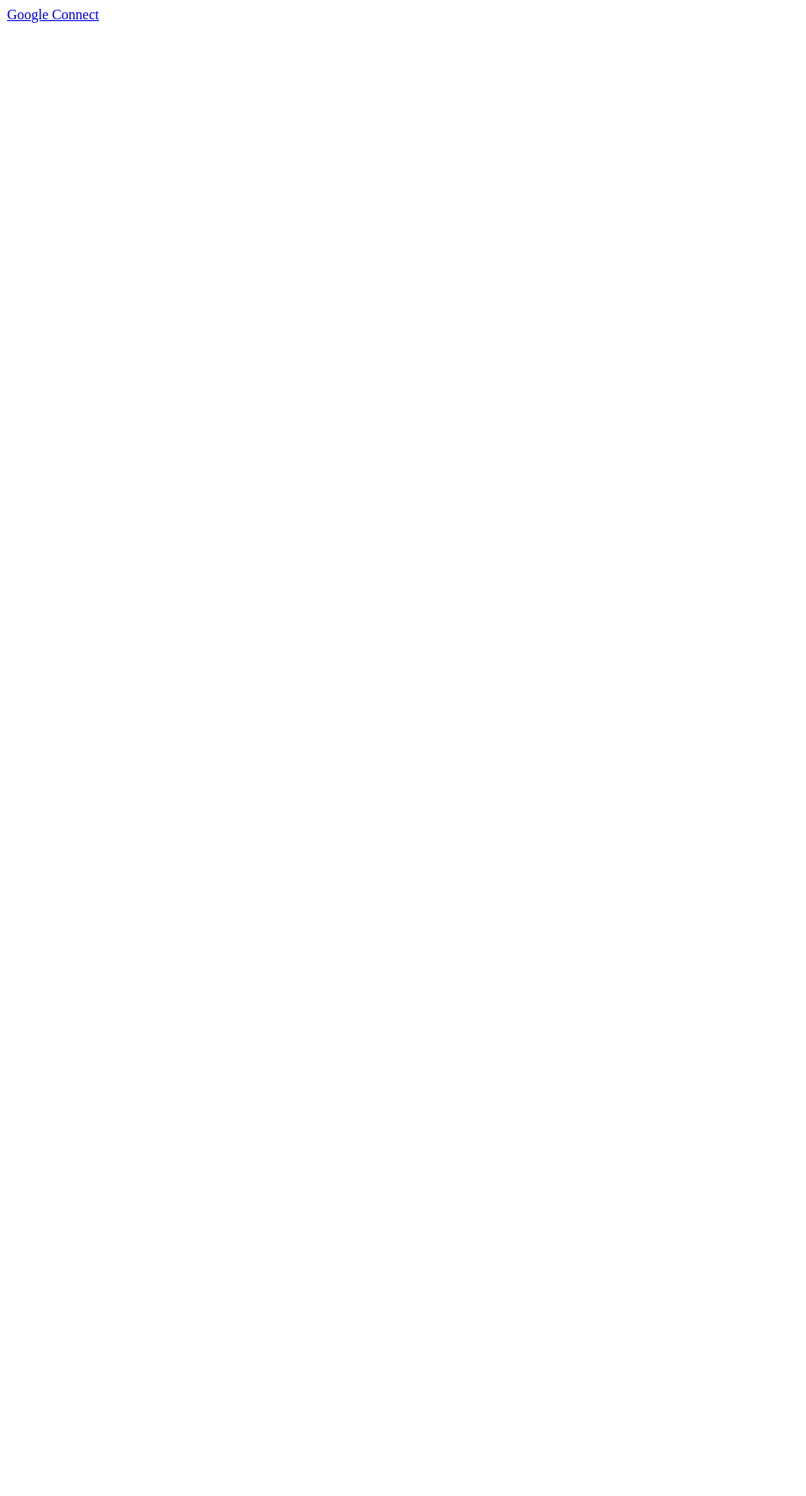
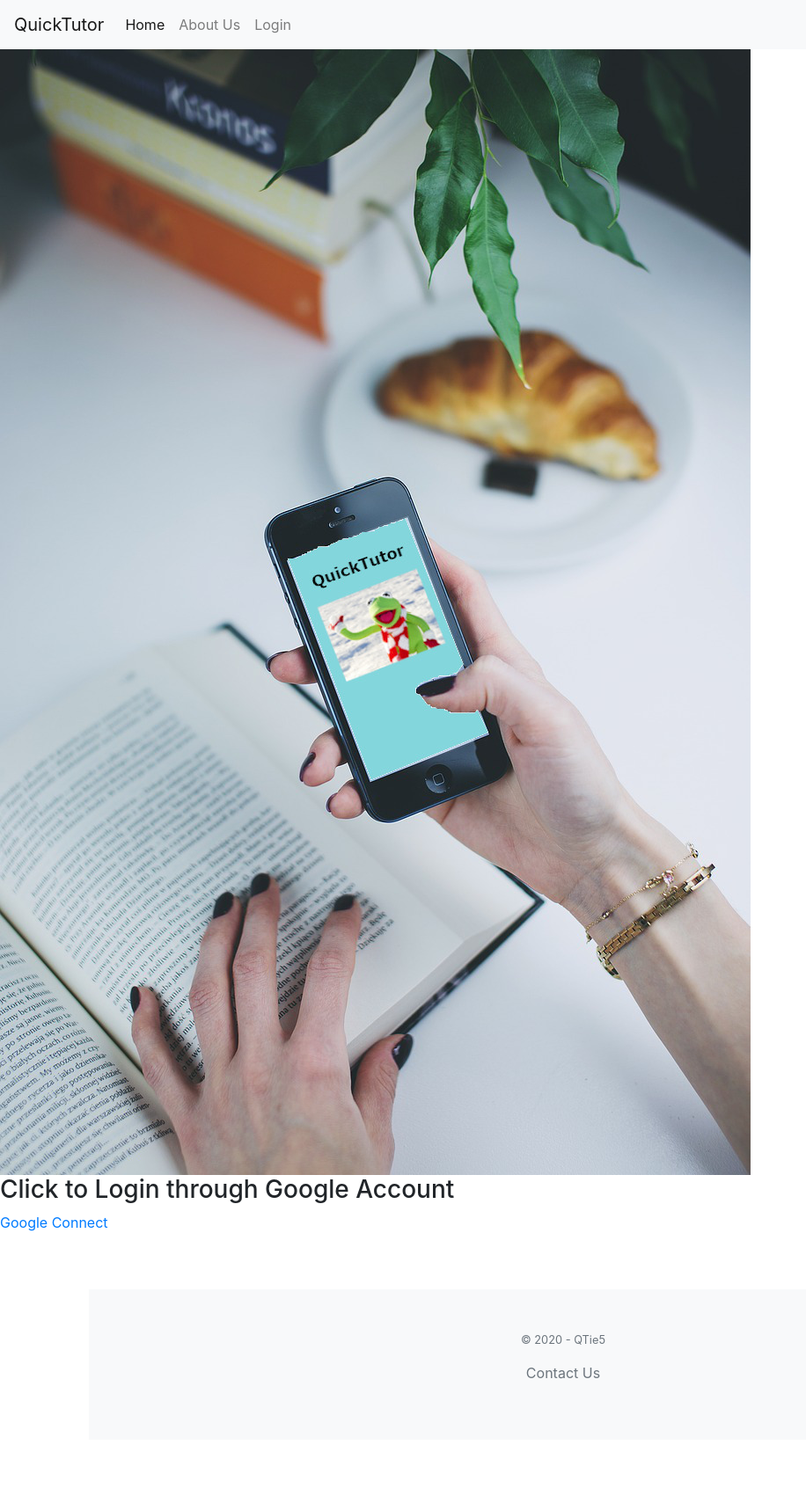
Before and after one commit to jam3gw/QuickTutorApp, a Django app: page /login/ in a window 1280 px wide. Before the commit the part shown is almost empty. Shown: the whole page at 88% size, without its empty margins (0-916 px from the left). Before the commit the page ends 26 px from the top, so only its background shows below. Run offline with Django 3.2, Linux system fonts and the light colour scheme; some libraries are stand-ins or nearby versions.

Commit message:
Changed login page front-end

```diff
--- /dev/null
+++ b/QuickTutor/templates/login/loginPage.css
@@ -0,0 +1,6 @@
+img.qt-logo {
+    display: block;
+    margin-left: auto;
+    margin-right: auto;
+    width: 50%;
+}
--- a/QuickTutor/templates/login/loginPage.html
+++ b/QuickTutor/templates/login/loginPage.html
@@ -1,11 +1,52 @@
 {% load socialaccount %}
 {% providers_media_js %}
-<html>
+{% load static %}
+
+<nav class="navbar navbar-expand-lg navbar-light bg-light">
+    <a class="navbar-brand" href="/">QuickTutor</a>
+    <button class="navbar-toggler" type="button" data-toggle="collapse" data-target="#navbarSupportedContent" aria-controls="navbarSupportedContent" aria-expanded="false" aria-label="Toggle navigation">
+      <span class="navbar-toggler-icon"></span>
+    </button>
+
+    <div class="collapse navbar-collapse" id="navbarSupportedContent">
+      <ul class="navbar-nav mr-auto">
+        <li class="nav-item active">
+          <a class="nav-link" href="/">Home<span class="sr-only">(current)</span></a>
+        </li>
+        <li class="nav-item">
+          <a class="nav-link" href="/aboutus/">About Us</a>
+        </li>
+        <li class="nav-item">
+            <a class="nav-link" href="/login/">Login</a>
+        </li>
+      </ul>
+    </div>
+  </nav>
+
+  <link rel="stylesheet" href="https://stackpath.bootstrapcdn.com/bootstrap/4.4.1/css/bootstrap.min.css" integrity="sha384-Vkoo8x4CGsO3+Hhxv8T/Q5PaXtkKtu6ug5TOeNV6gBiFeWPGFN9MuhOf23Q9Ifjh" crossorigin="anonymous">
+  <link rel="stylesheet" href="{% static 'static/loginPage.css' %}">
+
+  <html>
     <head>
         <title>Google Registration</title>
     </head>
     <body>
-        <a href="{% provider_login_url "google" %}">Google Connect</a>
-
+      <div class="center">
+        <img src="../../static/images/QTmodel.jpg" class="qt-logo" alt="team img">
+          <h3>Click to Login through Google Account</h3>
+        </div>
+          <a href="{% provider_login_url "google" %}">Google Connect</a>
     </body>
 </html>
+
+<footer class="container py-5">
+  <div class="position-relative overflow-hidden p-3 p-md-5 m-md-3 text-center bg-light">
+    <div class="col-md-5 mx-auto my-0">
+  <div class="row">
+    <div class="col-12 col-md">
+      <small class="d-block mb-3 text-muted">&copy; 2020 - QTie5</small>
+      <ul class="list-unstyled text-small">
+        <li><a class="text-muted" href="#">Contact Us</a></li>
+      </ul>
+    </div>
+</footer>
```
Also changed, not shown: QuickTutor/templates/QuickTutor/homepage.html (+4 -4 lines), QuickTutor/static/images/QTmodel.jpg (added), QuickTutor/static/loginPage.css (added), db.sqlite3.
